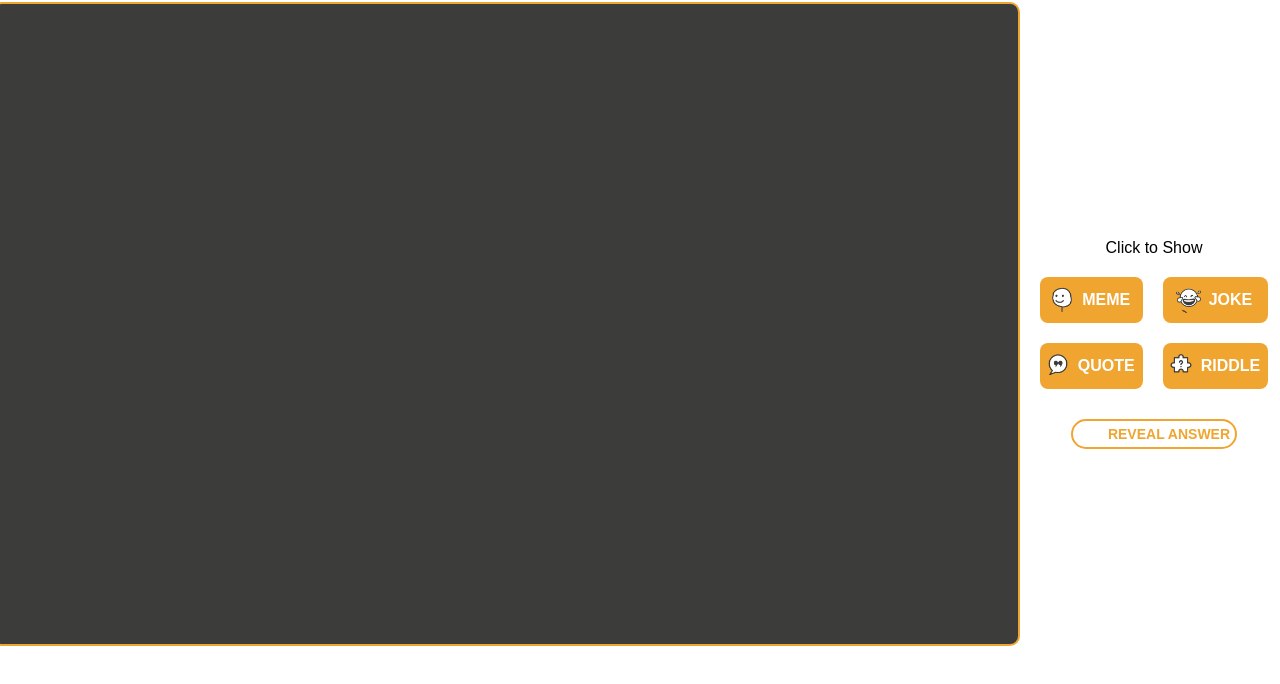
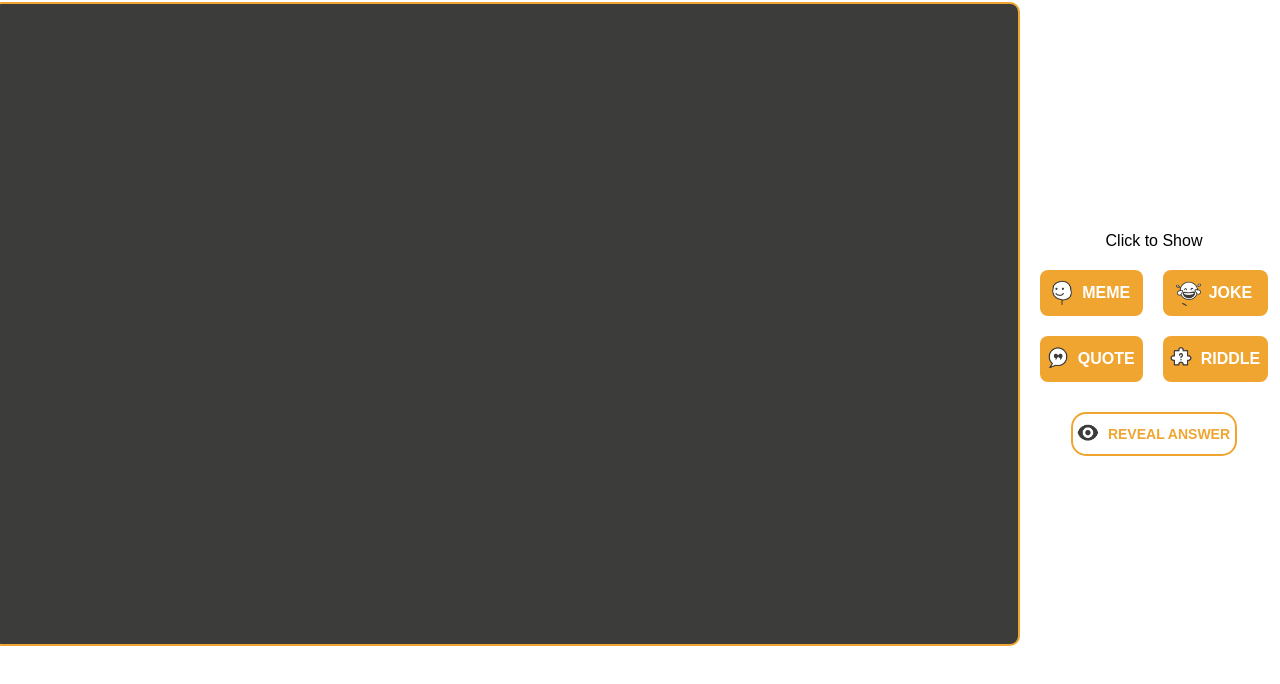
Before and after one commit to logan-01/Content-Generator, a plain HTML site: page index.html in a window 1280 px wide. Shown: the part 90-774 px from the top of the page. Drawn offline with Linux system fonts and the light colour scheme; the site is published under a folder, as on GitHub Pages, so addresses that start at the root find nothing.

Commit message:
Third Commit

```diff
--- a/index.html
+++ b/index.html
@@ -61,7 +61,7 @@
         </section>
         <section class="reveal-btn">
           <button onclick="reveal()">
-            <img src="/assest/reveal-answer.png" alt="" />REVEAL ANSWER
+            <img src="assest/reveal-answer.png" alt="" />REVEAL ANSWER
           </button>
         </section>
       </div>
```
